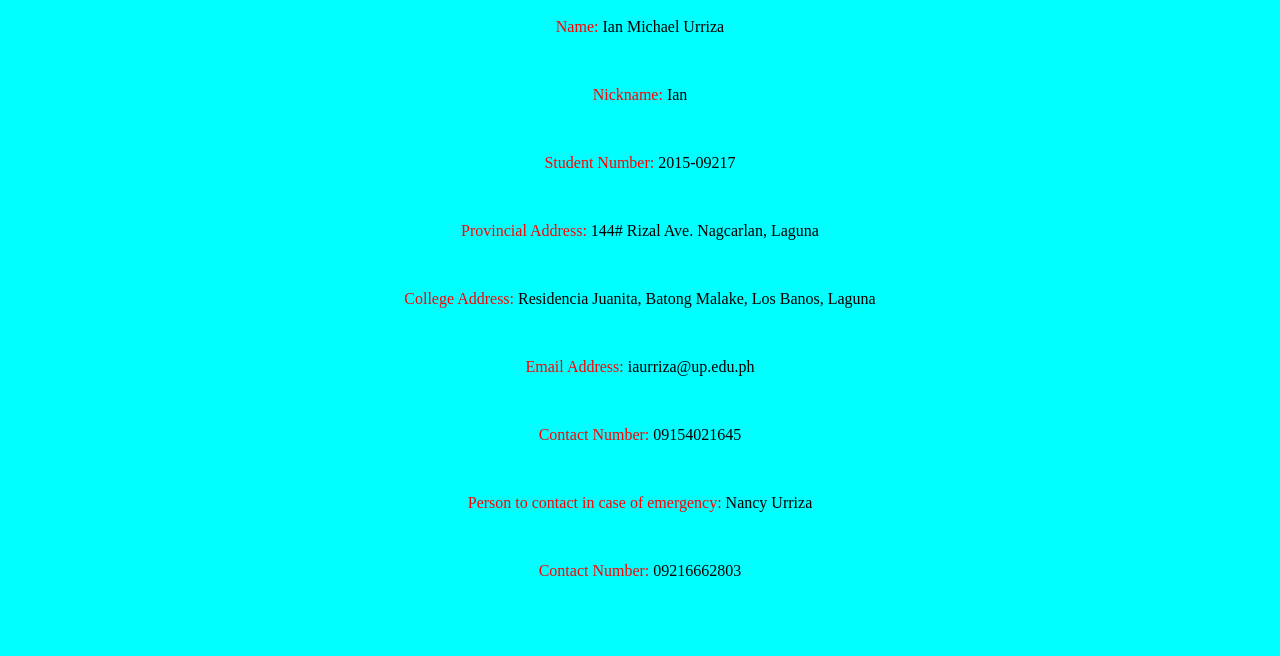
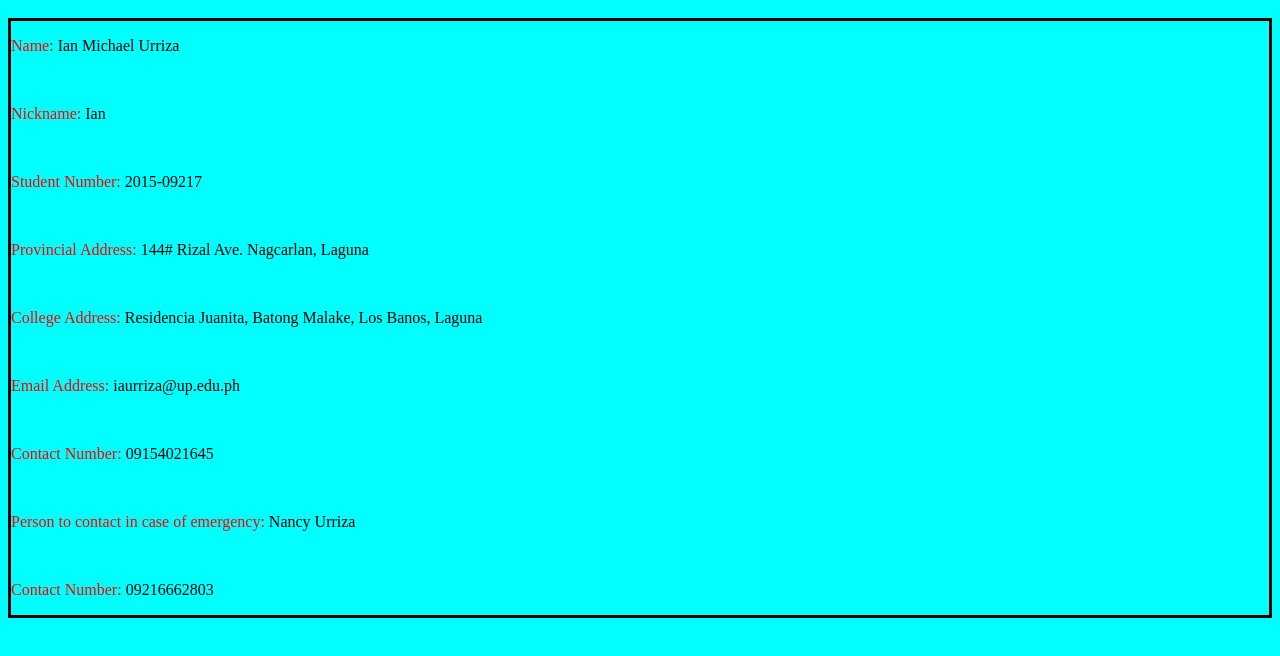
Before and after one commit to ianurriza/iaurriza.github.io, a plain HTML site: page index.html in a window 1280 px wide. Shown: the part 48-704 px from the top of the page. Drawn offline with Linux system fonts and the light colour scheme.

Commit message:
Update index.css

```diff
--- a/index.css
+++ b/index.css
@@ -8,7 +8,7 @@ h1{
 }
 #info{
 	display: block;
-	text-align: center;
+	border-style: solid;
 }
 span{
 	color: red;
```
